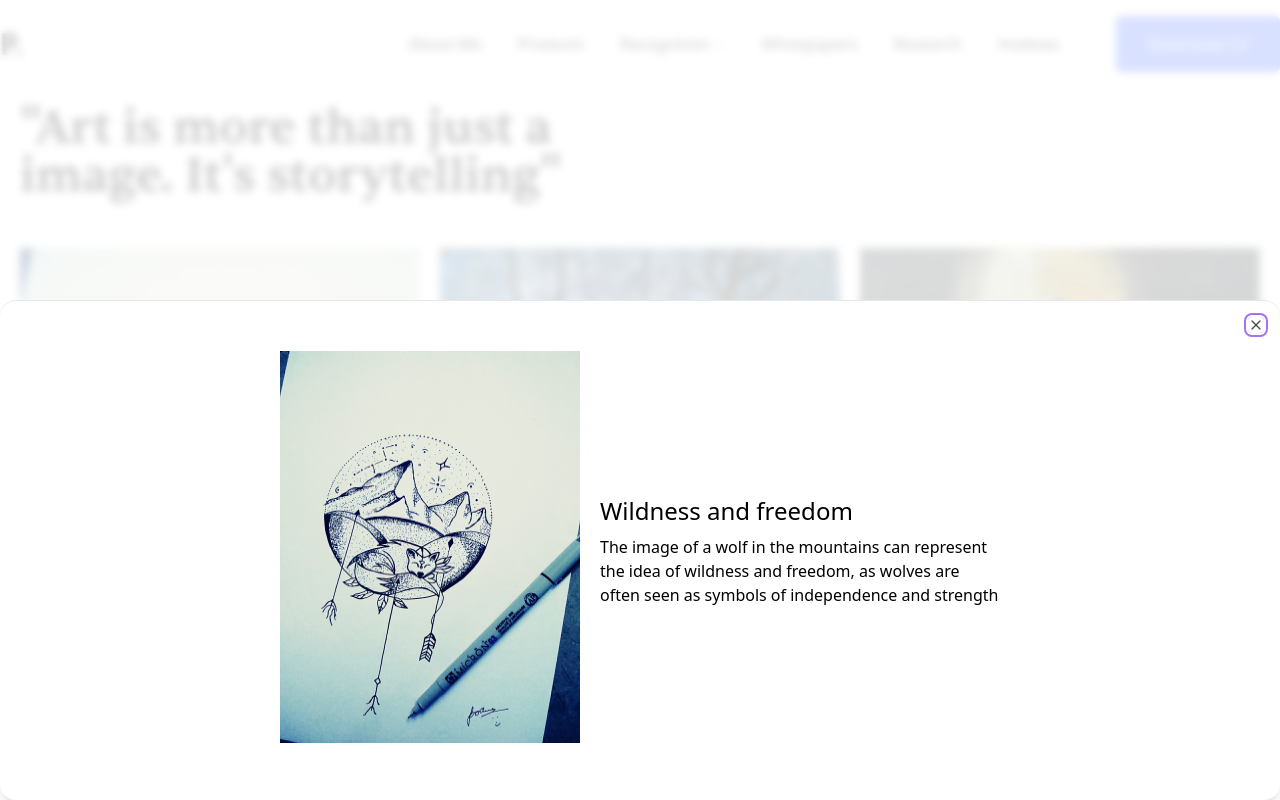
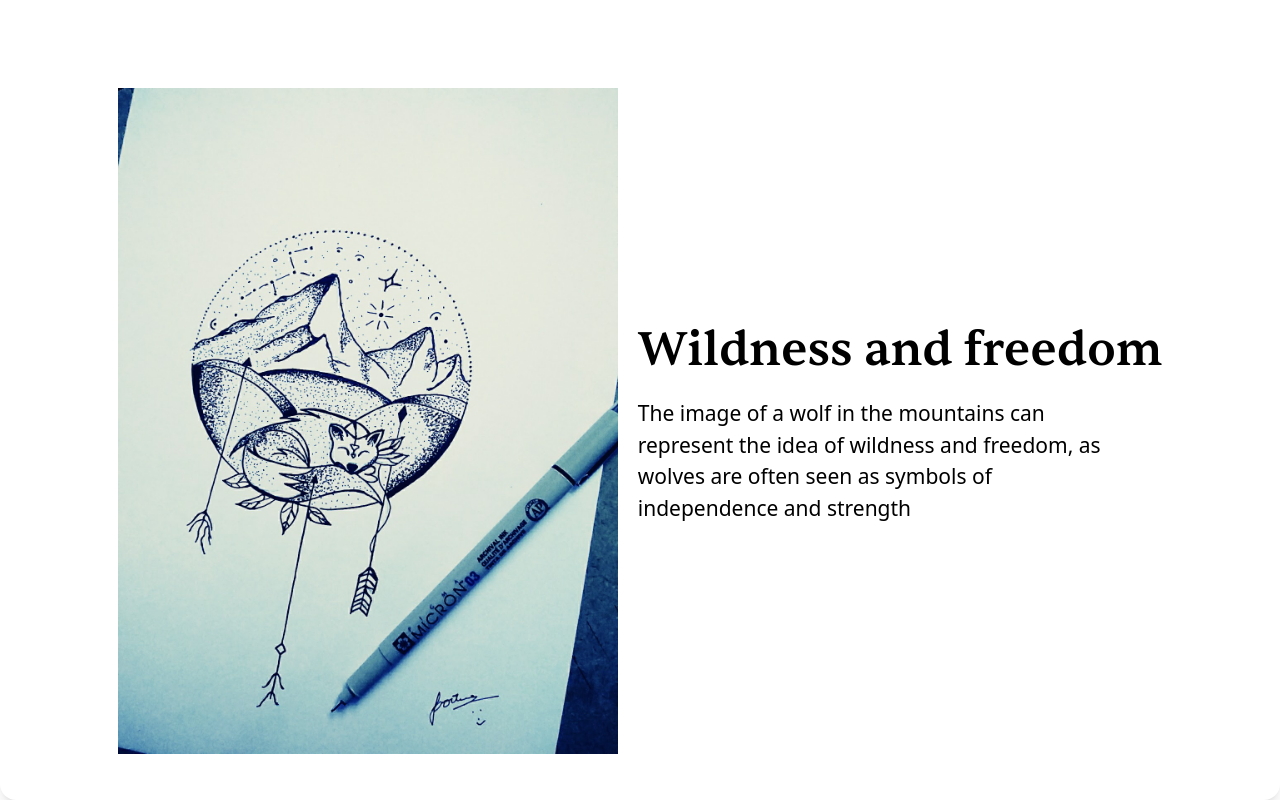
Before and after one commit to poorna1995/portfolio-template, a Next.js app: page /hobbies in a window 1280 px wide. Both pictures are taken after a click on the picture 220 px from the left and 498 px from the top of the page. Shown: the top 800 px of the page. Built offline with nearby package versions, Linux system fonts and the light colour scheme.

Commit message:
Added hover effects to the cards and hobbies ui

```diff
--- a/components/home/experience.tsx
+++ b/components/home/experience.tsx
@@ -50,7 +50,7 @@ const ExperienceCard = ({
       <div className="col-span-1">
         <Image src={companyLogo} alt={"logo"} width={60} height={60} />
       </div>
-      <div className="col-span-11">
+      <div className="col-span-11 ml-[-40px]">
         <div className="flex items-center justify-between">
           <h3 className="text-2xl font-medium font-display">{companyName}</h3>
           <span className="text-lg font-regular ">{timePeriod}</span>
@@ -104,8 +104,12 @@ const ExperienceCard = ({
                 return (
                   <div
                     key={index}
-                    className="my-1 cursor-pointer mr-6 p-2 border-2 border-gray-300 border-solid rounded-[10px]"
+                    className="my-1 cursor-pointer mr-6 p-2 border-2 border-gray-300 hover:shadow-[0_15px_30px_-6px_rgba(0,0,0,0.3)] hover:transition ease-in-out duration-150 hover:border-white border-solid rounded-[5px]"
+                    style={{
+                      borderLeft: `5px solid #3F69F0`,
+                    }}
                     onClick={() => router.push(`/products/${item.link}`)}
+
                   >
                     <div className="flex items-center gap-3 p-3">
                       <div>
@@ -133,7 +137,7 @@ const ExperienceCard = ({
           <div className="my-4">
             {responsibilities.map((item, index) => {
               return (
-                <div key={index} className="flex my-1 leading-10">
+                <div key={index} className="flex my-1 pb-3 ">
                   <svg
                     width="18"
                     height="18"
--- a/components/home/hero.tsx
+++ b/components/home/hero.tsx
@@ -8,8 +8,8 @@ export default function HomePageHeroComponent() {
       {/* <div className="col-span-4">
         <Image src={image} alt="my image" width={600} height={600} />
       </div> */}
-      <div className="col-span-8 p-24">
-        <h1 className="text-6xl font-medium leading-21 font-display">
+      <div className="col-span-8 ml-[-100px] p-24">
+        <h1 className="text-6xl  font-medium leading-21 font-display">
           I create unique solutions that improve people&apos;s lives.
         </h1>
         <p className="mt-4 text-lg font-normal">
--- a/components/templates/DetailsPageTemplate/card.tsx
+++ b/components/templates/DetailsPageTemplate/card.tsx
@@ -17,7 +17,7 @@ export default function OtherItemsCard({
   };
   return (
     <div
-      className="py-10 px-8 border border-[rgba(0, 0, 0, 0.40)] rounded-md"
+      className="py-10 px-8 border border-[rgba(0, 0, 0, 0.40)] hover:shadow-[0_15px_30px_-6px_rgba(0,0,0,0.3)] hover:transition ease-in-out duration-150 hover:border-white rounded-md"
       style={{
         borderTop: `6px solid ${data.countTextColor}`,
       }}
--- a/components/templates/HobbiesPageTemplate/index.tsx
+++ b/components/templates/HobbiesPageTemplate/index.tsx
@@ -63,27 +63,27 @@ const ImageCardData = ({ data }: { data: ImageCardDataProps }) => {
             <Image
               src={HobbieImages}
               alt={"logo"}
-              className=" cursor-pointer max-h-[500px] max-w-[400px]"
+              className=" cursor-pointer max-h-[600px] max-w-[400px] hover:shadow-[0_15px_30px_-6px_rgba(0,0,0,0.3)] hover:transition ease-in-out duration-150"
             />
           </SheetTrigger>
           <SheetContent
             side={side}
-            className="flex mx-auto h-[500px] rounded-2xl"
+            className="flex mx-auto h-[900px] rounded-2xl"
           >
             {/* <SheetHeader>
             </SheetHeader> */}
-            <div className="flex items-center gap-5 mx-auto">
+            <div className="flex items-center gap-5 mt-[500px] mb-[500px] mx-auto">
               <Image
                 src={HobbieImages}
                 alt={"logo"}
-                className="pb-2 cursor-pointer max-h-[400px] max-w-[300px]"
+                className="pb-2 cursor-pointer max-h-[700px] max-w-[500px]"
               />
               <div>
                 {" "}
-                <h1 className="mb-2 text-2xl font-medium text-l">
+                <h1 className="mb-2 text-5xl font-medium font-display text-l">
                   {data.imageHeader}
                 </h1>
-                <p className="max-w-[400px] text-base	font-normal">
+                <p className="max-w-[500px]	mt-6 text-[21px] font-normal">
                   {data.imageDescription}
                 </p>
               </div>
```
